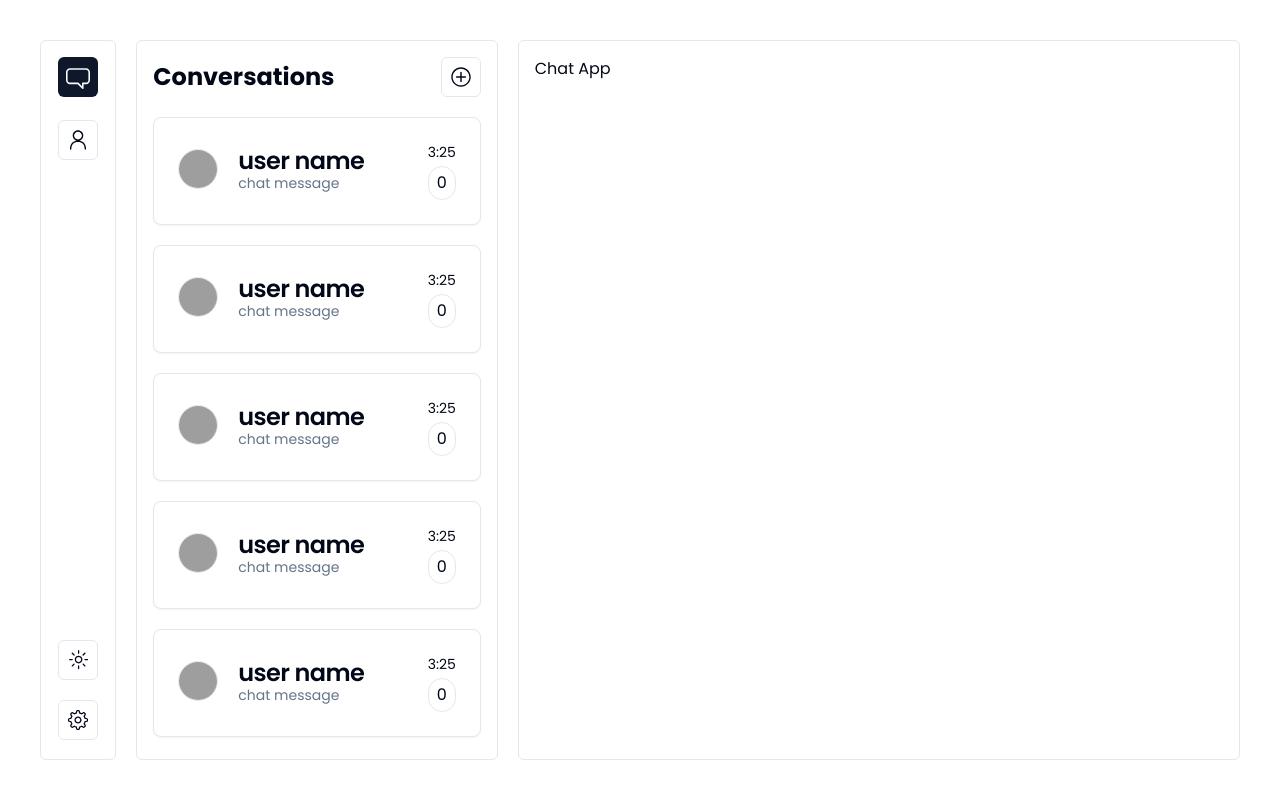
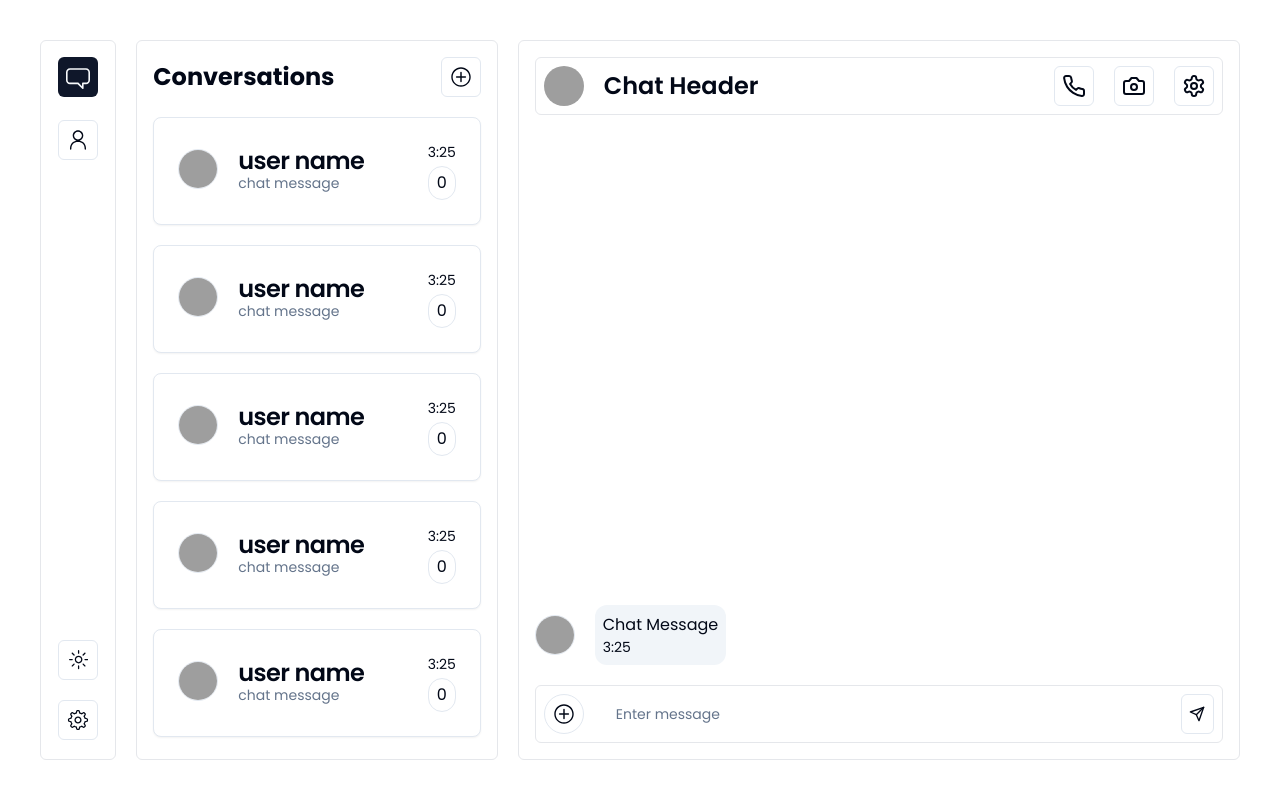
Before and after one commit to MaarcusRenieroL/real-time-chat-app, a Next.js app: page /dashboard in a window 1280 px wide. Built offline with nearby package versions, Linux system fonts and the light colour scheme; grey boxes are pictures that could not be loaded.

Commit message:
feat: add chat bubble

```diff
--- a/src/app/(dashboard)/dashboard/page.tsx
+++ b/src/app/(dashboard)/dashboard/page.tsx
@@ -1,12 +1,11 @@
 import { ChatList } from "~/components/dashboard/chat-list";
+import { ChatWindow } from "~/components/dashboard/chat-window";
 
 export default function DashboardPage() {
   return (
     <div className="flex w-full gap-x-5 items-center h-full">
       <ChatList />
-      <div className="rounded-md border-gray-200 p-4 border w-8/12 hidden lg:block h-full">
-        <h1>Chat App</h1>
-      </div>
+      <ChatWindow />
     </div>
   );
 }
--- /dev/null
+++ b/src/components/dashboard/chat-window/chat-header.tsx
@@ -0,0 +1,32 @@
+import { FC } from "react";
+import { PhoneIcon, CameraIcon, SettingsIcon } from "lucide-react";
+import Image from "next/image";
+import { Button } from "~/components/ui/button";
+
+export const ChatHeader: FC = () => {
+  return (
+    <div className="rounded-md border-gray-200 border p-2 flex items-center justify-between">
+      <div className="flex items-center gap-x-5">
+        <Image
+          src="/placeholder.svg"
+          alt="user-image"
+          width={100}
+          height={100}
+          className="h-10 w-10 object-cover rounded-full"
+        />
+        <h1 className="text-2xl font-semibold">Chat Header</h1>
+      </div>
+      <div className="flex items-center gap-x-5">
+        <Button variant="outline" size="icon">
+          <PhoneIcon className="h-6 w-6" />
+        </Button>
+        <Button variant="outline" size="icon">
+          <CameraIcon className="h-6 w-6" />
+        </Button>
+        <Button variant="outline" size="icon">
+          <SettingsIcon className="h-6 w-6" />
+        </Button>
+      </div>
+    </div>
+  );
+};
--- /dev/null
+++ b/src/components/dashboard/chat-window/chat-input.tsx
@@ -0,0 +1,19 @@
+import { PlusCircledIcon } from "@radix-ui/react-icons";
+import { SendIcon } from "lucide-react";
+import { FC } from "react";
+import { Button } from "~/components/ui/button";
+import { Input } from "~/components/ui/input";
+
+export const ChatInput: FC = () => {
+  return (
+    <div className="rounded-md border border-gray-200 p-2 flex items-center justify-between gap-5 mt-5">
+      <Button variant="outline" size="icon" className="rounded-full px-2 py-1">
+        <PlusCircledIcon className="h-6 w-6" />
+      </Button>
+      <Input placeholder="Enter message" className="border-none outline-none" />
+      <Button variant="outline" size="icon">
+        <SendIcon className="h-4 w-4" />
+      </Button>
+    </div>
+  );
+};
--- /dev/null
+++ b/src/components/dashboard/chat-window/chat-section.tsx
@@ -0,0 +1,22 @@
+import Image from "next/image";
+import { FC } from "react";
+
+export const ChatSection: FC = () => {
+  return (
+    <div className="flex items-center gap-5">
+      <Image
+        src="/placeholder.svg"
+        className="rounded-full object-cover border h-10 w-10"
+        alt="user-image"
+        width={100}
+        height={100}
+      />
+      <div className="flex flex-col bg-muted p-2 rounded-xl w-fit">
+        <p>Chat Message</p>
+        <p className="text-sm">
+          {new Date().getHours() + ":" + new Date().getMinutes()}
+        </p>
+      </div>
+    </div>
+  );
+};
--- /dev/null
+++ b/src/components/dashboard/chat-window/index.tsx
@@ -0,0 +1,18 @@
+import { FC } from "react";
+import { ChatHeader } from "./chat-header";
+import { ChatInput } from "./chat-input";
+import { ChatSection } from "./chat-section";
+
+export const ChatWindow: FC = () => {
+  return (
+    <div className="rounded-md border-gray-200 p-4 border w-8/12 hidden lg:block h-full">
+      <div className="flex flex-col justify-between h-full">
+        <ChatHeader />
+        <div>
+          <ChatSection />
+          <ChatInput />
+        </div>
+      </div>
+    </div>
+  );
+};
```
